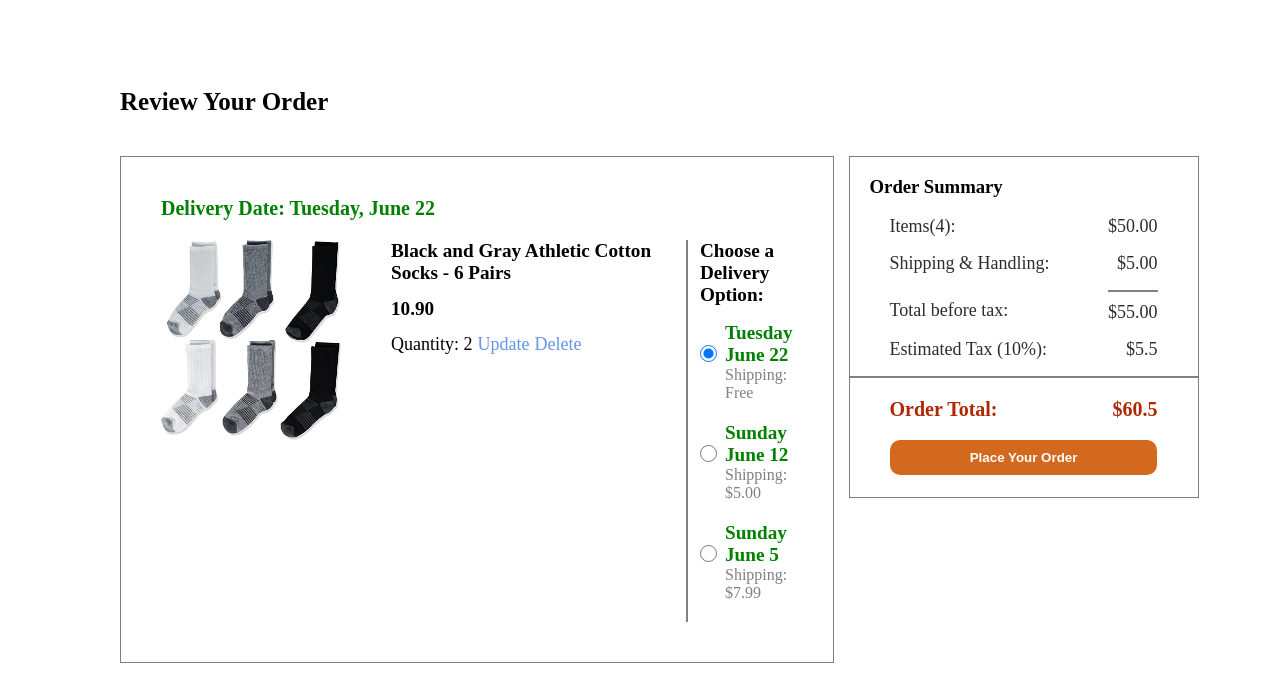
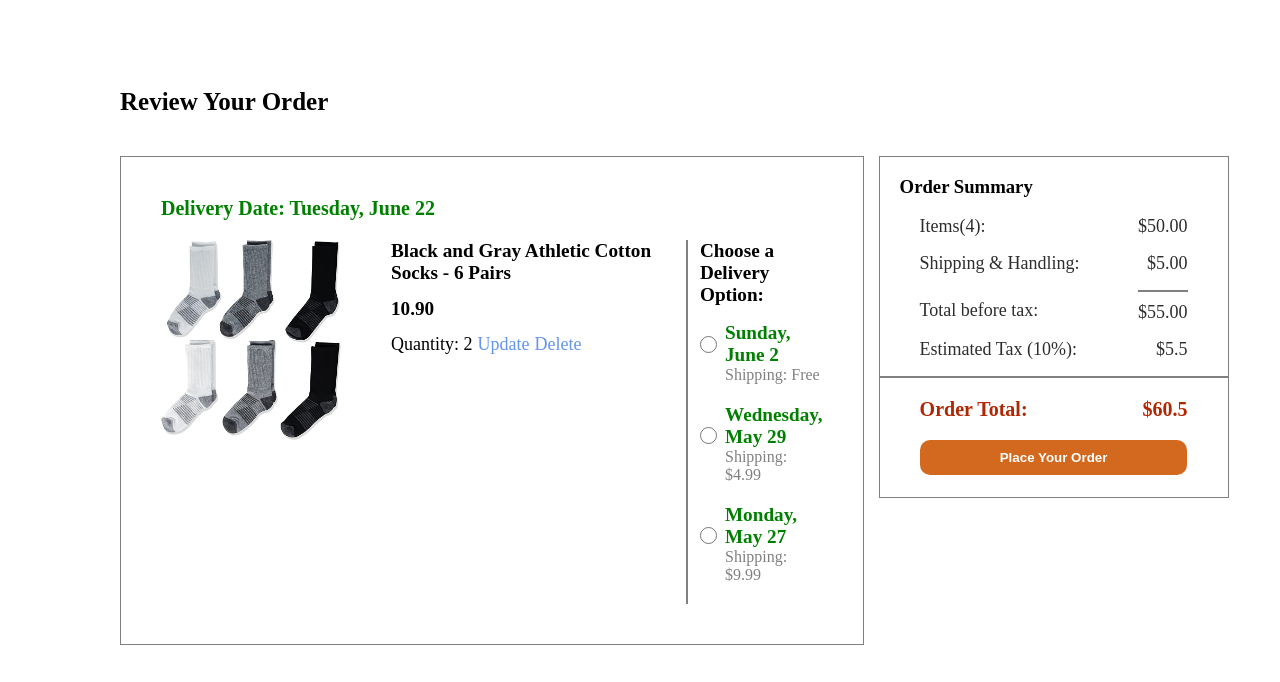
Before and after one commit to AbuzerZulkifly/online-shopping, a plain HTML site: page checkout.html in a window 1280 px wide. Shown: the part 87-769 px from the top of the page. Drawn offline with nearby package versions, Linux system fonts and the light colour scheme.

Commit message:
codings for delivery options

```diff
--- a/data/cart.js
+++ b/data/cart.js
@@ -5,10 +5,12 @@ if (!cartList) {
     {
       productId:'e43638ce-6aa0-4b85-b27f-e1d07eb678c6',
       Quantity: 2,
+      deliveryId: '1'
     },
     {
       productId: '15b6fc6f-327a-4ec4-896f-486349e85a3d',
       Quantity: 1,
+      deliveryId: '1'
     }
 
   ];
@@ -44,7 +46,8 @@ export function addtoCart(productId, productcartValue) {
       {
        cartList.push({
         productId: productId,
-        Quantity: 1
+        Quantity: 1,
+        deliveryId: '1'
       })
        }
        localStorageSave();
--- /dev/null
+++ b/data/delivery.js
@@ -0,0 +1,17 @@
+export const deliveryOption = [{
+  id: '1',
+  days: 7,
+  priceCents: 0
+},
+
+{
+  id: '2',
+  days: 3,
+  priceCents: 499
+},
+
+{
+  id: '3',
+  days: 1,
+  priceCents: 999
+}]
--- a/scripts/checkout.js
+++ b/scripts/checkout.js
@@ -1,6 +1,9 @@
 import {cartList, removeCartQuantity, updateQuantity, localStorageSave} from "../data/cart.js";
 import {productDetails } from "../data/products.js";
 import { formatCurrency } from "./utils/money.js";
+import dayjs from "https://unpkg.com/dayjs@1.11.10/esm/index.js";
+import { deliveryOption } from "../data/delivery.js";
+
 
 
 let checkoutHtml = ``;
@@ -56,37 +59,7 @@ cartList.forEach((cartItem)=>{
           Choose a Delivery Option:
         </div>
 
-        <div class="delivery-options">
-          <input type="radio" checked class="delivery-options-input" name="delivery-options-${matchingProduct.id}">
-          <div class="delivery-date">
-            Tuesday June 22
-            <br>
-            <span class="shipping"> Shipping: </span>
-            <span class="shipping-price"> Free </span>
-          </div>
-        </div>
-
-
-        <div class="delivery-options">
-          <input type="radio" class="delivery-options-input" name="delivery-options-${matchingProduct.id}">
-          <div class="delivery-date">
-            Sunday June 12
-            <br>
-            <span class="shipping"> Shipping: </span>
-            <span class="shipping-price"> $5.00</span>
-          </div>
-        </div>
-
-
-        <div class="delivery-options">
-          <input type="radio" class="delivery-options-input" name="delivery-options-${matchingProduct.id}">
-          <div class="delivery-date">
-            Sunday June 5
-            <br>
-            <span class="shipping"> Shipping: </span>
-            <span class="shipping-price"> $7.99</span>
-          </div>
-        </div>
+        ${deliveryDateOption(matchingProduct)}
 
       </div>
 
@@ -96,6 +69,39 @@ cartList.forEach((cartItem)=>{
 
 `;
 });
+
+function deliveryDateOption(matchingProduct) {
+
+  let Deliveryhtml = ''
+  deliveryOption.forEach((deliveryOptions) => {
+
+    const today = dayjs();
+    const deliveryDate = today.add(deliveryOptions.days, 'days');
+    const dateString = deliveryDate.format('dddd, MMMM D')
+
+    const priceString = deliveryOptions.priceCents === 0
+    ? 'Free' : `$${formatCurrency(deliveryOptions.priceCents)}`
+
+    Deliveryhtml +=
+    `
+
+    <div class="delivery-options">
+    <input type="radio" class="delivery-options-input" name="delivery-options-${matchingProduct.id}">
+    <div class="delivery-date">
+      ${dateString}
+      <br>
+      <span class="shipping"> Shipping: </span>
+      <span class="shipping-price"> ${priceString}</span>
+    </div>
+  </div>
+
+
+    `
+
+  })
+  return Deliveryhtml;
+}
+
 document.querySelector('.js-checkout-details').innerHTML = checkoutHtml
 
 document.querySelectorAll('.js-delete-link')
@@ -141,9 +147,9 @@ document.querySelectorAll('.save-quantity-link')
     else {
       updateQuantity(productId, newQuantity);
       newQuantityValue.innerHTML = newQuantity;
+      cartList.Quantity = cartList.Quantity + newQuantity
       localStorageSave();
 
     }
-    console.log(cartList.Quantity)
   })
 })
--- a/scripts/oneclick.js
+++ b/scripts/oneclick.js
@@ -1,4 +1,4 @@
-import {cartList, addtoCart, minustoCart, updateCartQuantity} from "../data/cart.js";
+import {cartList, addtoCart, minustoCart, updateCartQuantity, localStorageSave} from "../data/cart.js";
 import {productDetails} from "../data/products.js";
 import { formatCurrency } from "./utils/money.js";
 
@@ -104,7 +104,7 @@ document.querySelectorAll('.js-button-add-tocart').forEach((button) => {
 
      addtoCart(productId, productcartValue);
      updateCartQuantity(cartValue);
-
+    localStorageSave();
   })
 })
 
@@ -120,5 +120,6 @@ document.querySelectorAll('.js-button-minus-tocart').forEach((button) => {
 
     minustoCart(productId, productcartValue, productQuantity)
     updateCartQuantity(cartValue);
+    localStorageSave();
     }
 )})
```
Also changed, not shown: oneclick.html (+1 -1 lines).
